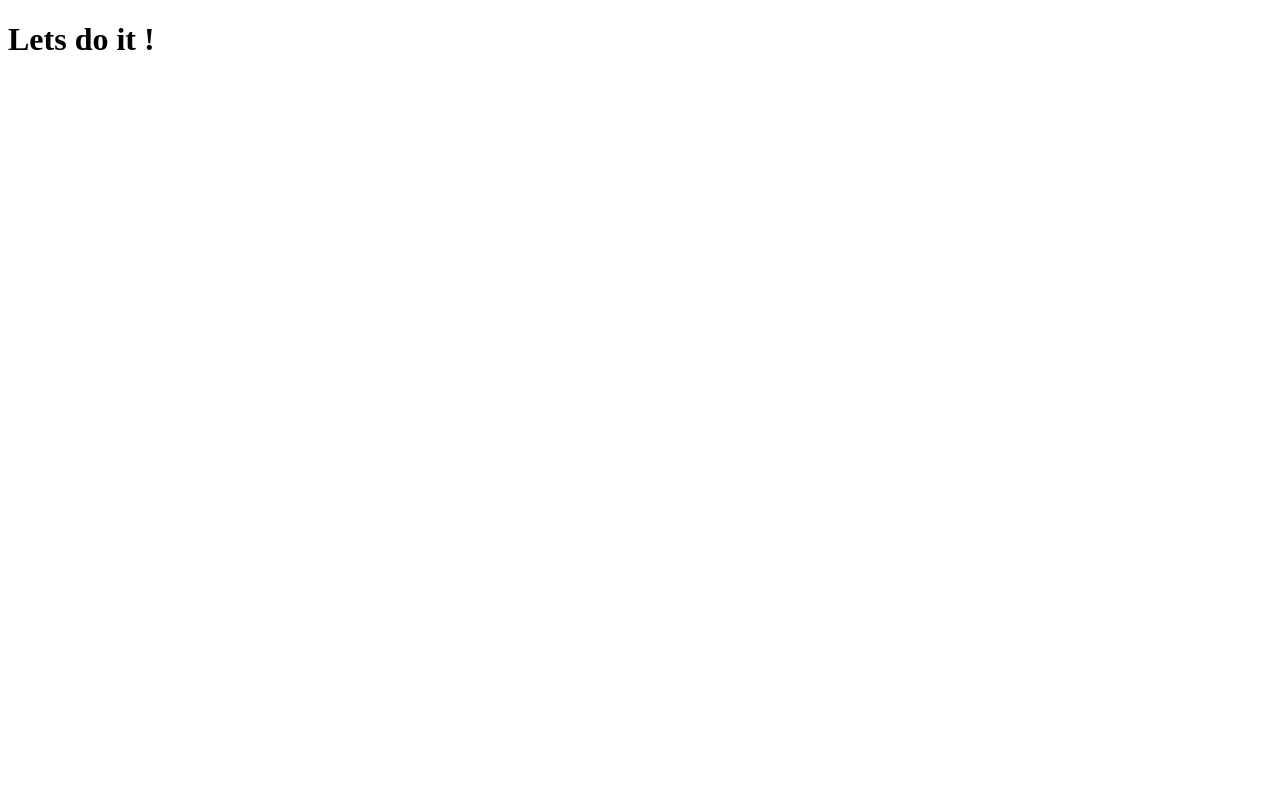
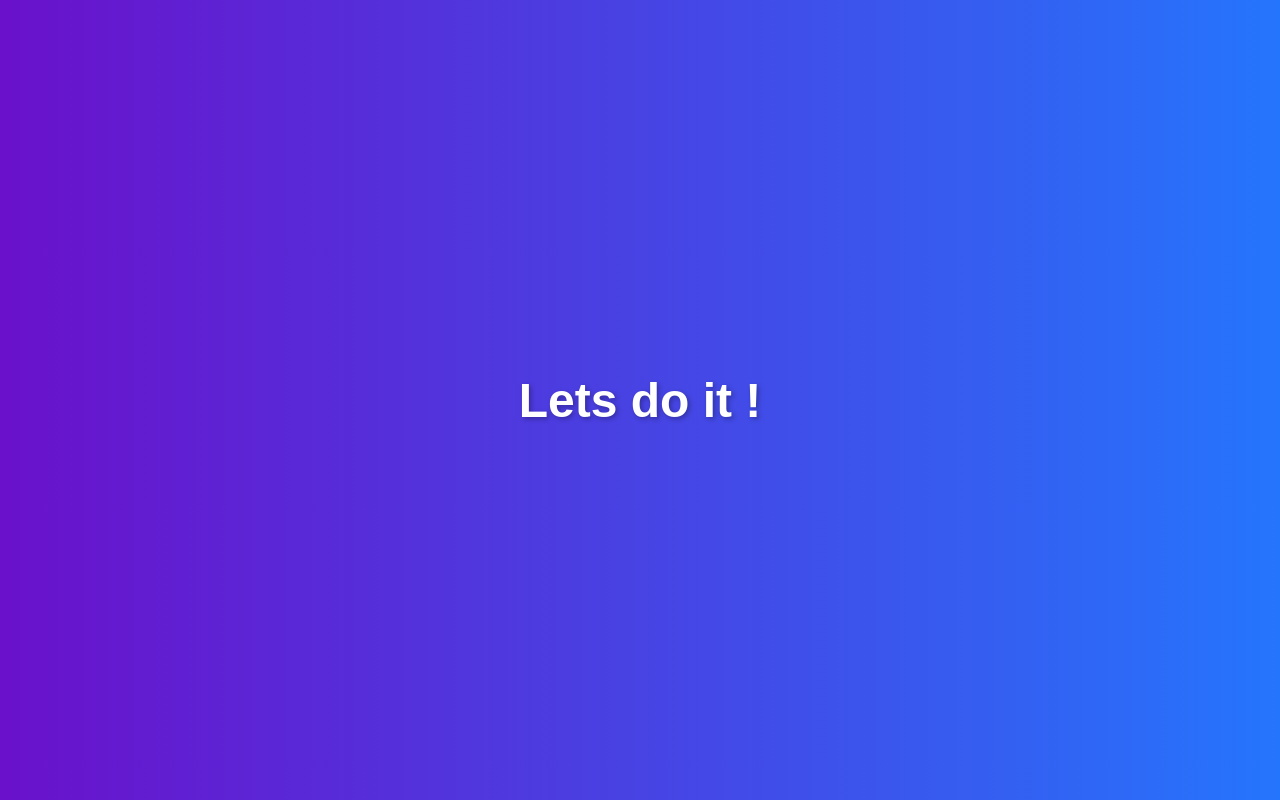
Before and after one commit to KaranKumar2002/Trial, a plain HTML site: page index.html in a window 1280 px wide. Drawn offline with Linux system fonts and the light colour scheme.

Commit message:
Added style.css file

```diff
--- a/index.html
+++ b/index.html
@@ -4,6 +4,8 @@
     <meta charset="UTF-8">
     <meta name="viewport" content="width=device-width, initial-scale=1.0">
     <title>Testing</title>
+    <link rel="stylesheet" href="style.css">
+
 </head>
 <body>
     <h1>Lets do it !</h1>
--- /dev/null
+++ b/style.css
@@ -0,0 +1,18 @@
+/* styles.css */
+body {
+    font-family: 'Arial', sans-serif;
+    margin: 0;
+    padding: 0;
+    display: flex;
+    justify-content: center;
+    align-items: center;
+    height: 100vh;
+    background: linear-gradient(to right, #6a11cb, #2575fc);
+    color: #fff;
+}
+
+h1 {
+    font-size: 3rem;
+    text-shadow: 2px 2px 5px rgba(0, 0, 0, 0.3);
+    margin: 0;
+}
```
